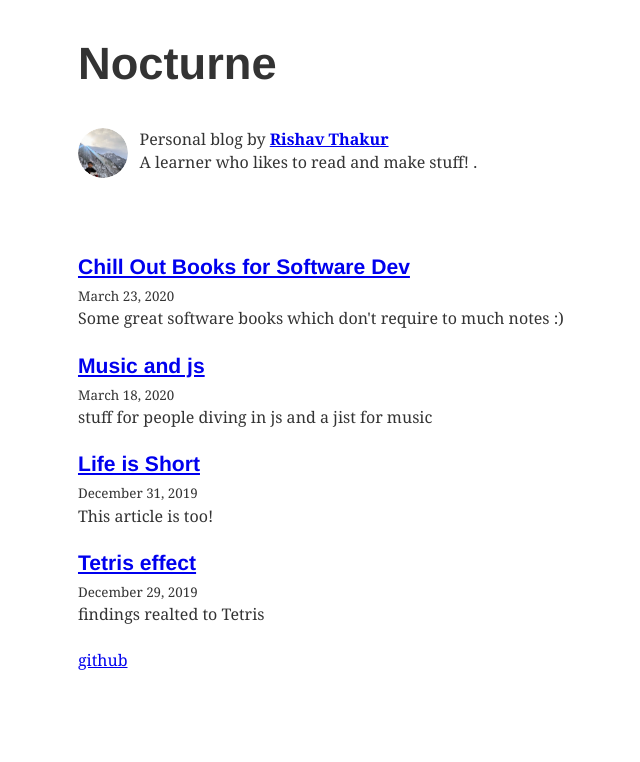
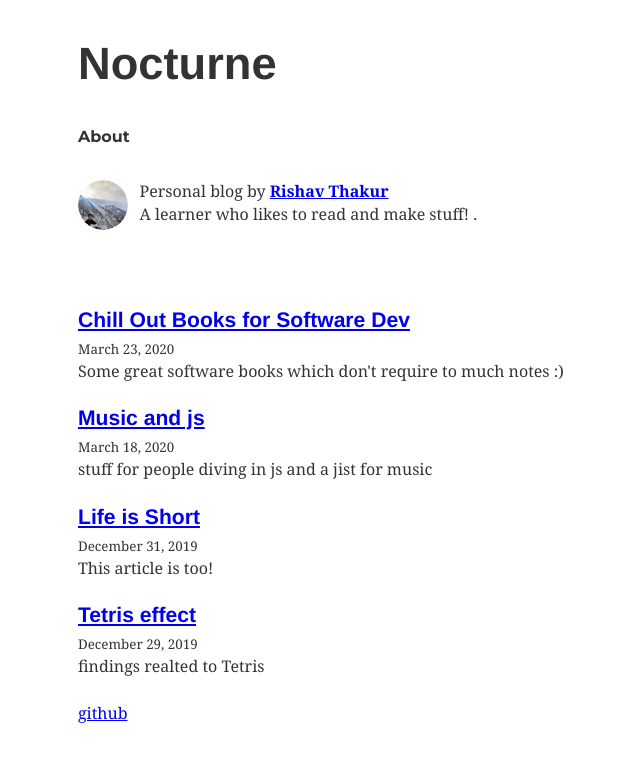
Before and after one commit to StTronn/Nocturne-Blog, a Gatsby site: page / in a window 1280 px wide. Shown: the whole page, without its empty margins (301-941 px from the left). Built offline with nearby package versions, Linux system fonts and the light colour scheme; Gatsby itself is replaced by a stand-in of ours; some packages are replaced by stand-ins of ours.

Commit message:
added about

```diff
--- /dev/null
+++ b/content/about/about.md
@@ -0,0 +1 @@
+about
--- a/gatsby-config.js
+++ b/gatsby-config.js
@@ -21,6 +21,13 @@ module.exports = {
       options: {
         path: `${__dirname}/content/assets`,
         name: `assets`,
+      },
+    },
+    {
+      resolve: `gatsby-source-filesystem`,
+      options: {
+        path: `${__dirname}/content/about`,
+        name: `about`,
       },
     },
     {
--- a/src/components/layout.js
+++ b/src/components/layout.js
@@ -11,6 +11,7 @@ class Layout extends React.Component {
 
     if (location.pathname === rootPath) {
       header = (
+        <>
           <h1
             style={{
               ...scale(1.5),
@@ -29,9 +30,30 @@ class Layout extends React.Component {
               {title}
             </Link>
           </h1>
+          <h4
+            style={{
+              fontFamily: `Montserrat, sans-serif`,
+              marginBottom: rhythm(1.5),
+            }}
+
+          >
+            <Link
+              style={{
+                boxShadow: `none`,
+                textDecoration: `none`,
+                color: `inherit`,
+                marginRight:rhythm(1),
+              }}
+              to={`/about`}
+            >
+              {"About "}
+            </Link>
+          </h4>
+        </>
       )
     } else {
       header = (
+        <>
           <h3
             style={{
               fontFamily: `Montserrat, sans-serif`,
@@ -49,6 +71,7 @@ class Layout extends React.Component {
               {title}
             </Link>
           </h3>
+        </>
       )
     }
     return (
--- a/src/pages/index.js
+++ b/src/pages/index.js
@@ -50,13 +50,13 @@ class BlogIndex extends React.Component {
 export default BlogIndex
 
 export const pageQuery = graphql`
-  query {
+query{
   site {
     siteMetadata {
       title
     }
   }
-    allMarkdownRemark(sort: { fields: [frontmatter___date], order: DESC }) {
+  allMarkdownRemark(sort: {fields: [frontmatter___date], order: DESC}, filter: {fileAbsolutePath: {regex: "/^((?!about).)*$/"}}) {
     edges {
       node {
         excerpt
@@ -72,4 +72,5 @@ export const pageQuery = graphql`
     }
   }
 }
+
 `
```
Lines whose indentation alone changed are shown as unchanged.
